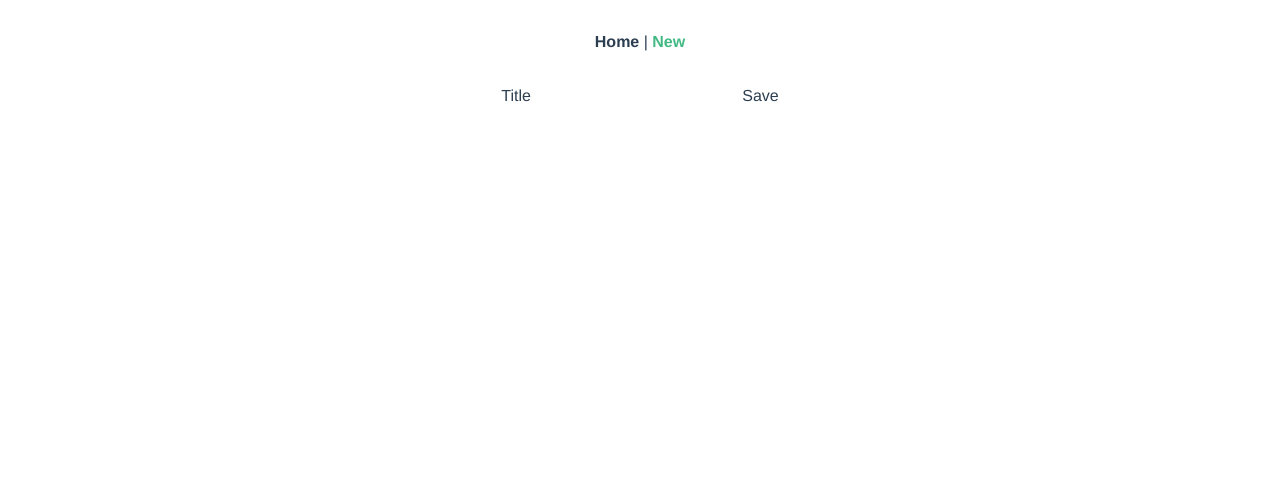
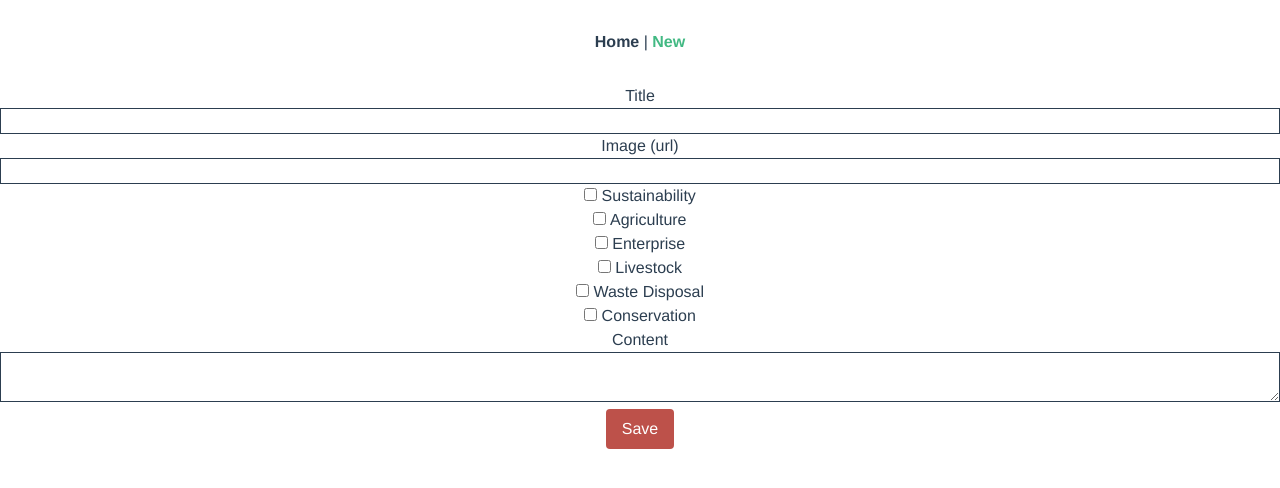
Before and after one commit to AustinGil/mmogo, a Vue app: page /article/new in a window 1280 px wide. Shown: the top 488 px of the page. Built offline with nearby package versions, Linux system fonts and the light colour scheme.

Commit message:
article creation in place

```diff
--- /dev/null
+++ b/src/components/global/AppBtn.vue
@@ -0,0 +1,12 @@
+<template>
+  <button class="app-btn rounded px-4 py-2">
+    <slot />
+  </button>
+</template>
+
+<style>
+.app-btn {
+  color: #fff;
+  background: #bd514a;
+}
+</style>
--- /dev/null
+++ b/src/components/global/AppInput.vue
@@ -0,0 +1,198 @@
+<template>
+  <div
+    :class="[
+      'vts-input',
+      `vts-input--${$attrs.type || 'text'}`,
+      {
+        'vts-input--invalid': invalid.anyInvalid,
+        'vts-input--required': $attrs.hasOwnProperty('required')
+      },
+      classes.root
+    ]"
+  >
+    <fieldset
+      v-if="$attrs.type === 'radio'"
+      :class="['vts-input__fieldset', classes.fieldset]"
+    >
+      <legend v-if="label" :class="['vts-input__text', classes.text]">
+        {{ label }}
+      </legend>
+      <label
+        v-for="option in computedOptions"
+        :key="option.value"
+        :class="['vts-input__label', classes.label]"
+      >
+        <input
+          ref="input"
+          :checked="value === option.value"
+          :type="$attrs.type"
+          :name="option.name"
+          @input="$emit('update', option.value)"
+          @blur="onBlur"
+          v-on="$listeners"
+          :aria-describedby="invalid.anyInvalid && `${id}__description`"
+          class="vts-input__input"
+        />
+        <span :class="['vts-input__text', classes.text]">
+          {{ option.label }}
+        </span>
+      </label>
+    </fieldset>
+
+    <label v-else :class="['vts-input__label', classes.label]">
+      <span
+        v-if="$attrs.type !== 'checkbox'"
+        :class="['vts-input__text', classes.text]"
+      >
+        {{ label }}
+      </span>
+      <component
+        ref="input"
+        :is="tag"
+        :value.prop="value"
+        :id="`${id}__input`"
+        v-bind="$attrs"
+        @input="onInput"
+        @blur="onBlur"
+        v-on="$listeners"
+        :aria-describedby="invalid.anyInvalid && `${id}__description`"
+        :class="['vts-input__input', classes.input]"
+      >
+        <template v-if="tag === 'textarea'">
+          {{ value }}
+        </template>
+        <option
+          v-for="(option, i) in computedOptions"
+          :key="i"
+          v-bind="option"
+          :selected="option.value == value"
+        >
+          {{ option.label }}
+        </option>
+      </component>
+      <span
+        v-if="$attrs.type === 'checkbox'"
+        :class="['vts-input__text', classes.text]"
+      >
+        {{ label }}
+      </span>
+    </label>
+
+    <div
+      v-if="$scopedSlots.description"
+      :id="`${id}__description`"
+      :class="['vts-input__description', classes.description]"
+      role="alert"
+    >
+      <!-- @slot Scoped slot for the input description. Provides the validation state. -->
+      <slot name="description" v-bind="{ dirty, anyInvalid, invalid }" />
+    </div>
+  </div>
+</template>
+
+<script>
+import { randomString } from "../../utils";
+/**
+ * Input component that automatically includes labels, validation, and aria descriptions for any errors.
+ */
+export default {
+  inheritAttrs: false,
+  model: {
+    event: "update"
+  },
+  props: {
+    /**
+     * Every input should have a label with the exception of `radio` which supports labels for the `options` prop.
+     */
+    label: {
+      type: String
+    },
+    /**
+     * The input value. Works for all inputs except type `radio`. See `options` prop.
+     */
+    value: {
+      type: [String, Number, Boolean],
+      default: ""
+    },
+    /**
+     * An array of options used for inputs of type `radio` or type `select`
+     */
+    options: {
+      type: Array,
+      default: () => []
+    },
+    classes: {
+      type: Object,
+      default: () => ({})
+    }
+  },
+  data: () => ({
+    dirty: false,
+    anyInvalid: false,
+    invalid: {}
+  }),
+  computed: {
+    tag() {
+      const type = this.$attrs.type || "text";
+      if (type === "textarea") {
+        return "textarea";
+      }
+      if (type === "select") {
+        return "select";
+      }
+      return "input";
+    },
+    id() {
+      return this.$attrs.id || "vts-" + randomString(6);
+    },
+    computedOptions() {
+      return this.options.map(item => {
+        // Each item should be an object with at least value and label which we can bind to later
+        item = typeof item === "object" ? item : { value: item };
+        Object.assign(item, this.$attrs);
+        item.label = item.label || item.value;
+        item.name = item.name || this.id;
+        item.required = true;
+        return item;
+      });
+    }
+  },
+  watch: {
+    value: {
+      handler: "validate"
+    }
+  },
+  mounted() {
+    this.validate();
+  },
+  methods: {
+    onInput({ target }) {
+      const value =
+        this.$attrs.type === "checkbox" ? target.checked : target.value;
+      /**
+       * @event update
+       * @type { any }
+       */
+      this.$emit("update", value);
+    },
+    onBlur() {
+      this.dirty = true;
+    },
+    validate() {
+      const input = this.$refs.input;
+      if (Array.isArray(input)) return;
+      const { validity } = input;
+      this.anyInvalid = !validity.valid;
+      this.invalid = {
+        required: validity.valueMissing,
+        minLength: validity.tooShort,
+        maxLength: validity.tooLong,
+        min: validity.rangeOverflow,
+        max: validity.rangeUnderflow,
+        type: validity.typeMismatch,
+        pattern: validity.patternMismatch
+      };
+    }
+  }
+};
+</script>
--- a/src/main.js
+++ b/src/main.js
@@ -5,6 +5,21 @@ import router from "./router";
 import store from "./store";
 
 Vue.config.productionTip = false;
+if (process.env.NODE_ENV === "development") {
+  // eslint-disable-next-line no-console
+  Vue.prototype.$log = console.log;
+}
+
+// Components
+const globals = require.context("@/components/global", false, /.*\.vue$/);
+globals.keys().forEach(fileName => {
+  const exported = globals(fileName);
+  const config = exported.default || exported;
+
+  const name = config.name || fileName.replace(/^\.\/(.*)\.\w+$/, "$1");
+
+  Vue.component(name, config);
+});
 
 new Vue({
   router,
--- /dev/null
+++ b/src/utils/index.js
@@ -0,0 +1,17 @@
+export function randomString(
+  length = 10,
+  allowed = "ABCDEFGHIJKLMNOPQRSTUVWXYZabcdefghijklmnopqrstuvwxyz0123456789"
+) {
+  let result = "";
+  for (let i = 0; i < length; i++) {
+    result += allowed.charAt(Math.floor(Math.random() * allowed.length));
+  }
+  return result;
+}
+
+export function safeSlot(h, slot) {
+  if (slot && slot.length > 1) {
+    return h("div", [slot]);
+  }
+  return slot;
+}
--- a/src/views/ArticleCreate.vue
+++ b/src/views/ArticleCreate.vue
@@ -1,11 +1,29 @@
 <template>
   <div>
     <form @submit.prevent="onSubmit">
-      <label>
-        Title
-        <input v-model="title" type="text" />
-      </label>
-      <button type="submit">Save</button>
+      <AppInput v-model="form.title" label="Title" />
+
+      <AppInput v-model="form.image" label="Image (url)" type="url" />
+
+      <AppInput
+        v-for="{ label, value } in categories"
+        :key="value"
+        v-model="form.category"
+        :label="label"
+        type="checkbox"
+        :value="value"
+      />
+
+      <!-- <AppInput
+        v-model="form.title"
+        label="Format"
+        type="radio"
+        :options="formats"
+      /> -->
+
+      <AppInput v-model="form.content" label="Content" type="textarea" />
+
+      <AppBtn type="submit">Save</AppBtn>
     </form>
   </div>
 </template>
@@ -16,19 +34,72 @@ import http from "@/utils/http";
 
 export default {
   data: () => ({
-    title: ""
+    form: {
+      title: "",
+      image: "",
+      // format: "",
+      content: "",
+      category: ""
+    },
+    categories: [
+      {
+        label: "Sustainability",
+        value: "sustainability"
+      },
+      {
+        label: "Agriculture",
+        value: "agriculture"
+      },
+      {
+        label: "Enterprise",
+        value: "enterprise"
+      },
+      {
+        label: "Livestock",
+        value: "livestock"
+      },
+      {
+        label: "Waste Disposal",
+        value: "waste-disposal"
+      },
+      {
+        label: "Conservation",
+        value: "conservation"
+      }
+    ]
+    // formats: [
+    //   {
+    //     label: "Text",
+    //     value: "text"
+    //   },
+    //   {
+    //     label: "How-to",
+    //     value: "howTo"
+    //   }
+    // ]
   }),
 
   methods: {
     async onSubmit() {
       this.$store.commit("addLoader");
       await http.post(config.db.articles, {
-        json: {
-          title: this.title
-        }
+        json: this.form
       });
       this.$store.commit("removeLoader");
     }
   }
 };
 </script>
+
+<style lang="scss">
+input,
+textarea,
+select {
+  border: 1px solid;
+  width: 100%;
+}
+input[type="radio"],
+input[type="checkbox"] {
+  width: initial;
+}
+</style>
```
